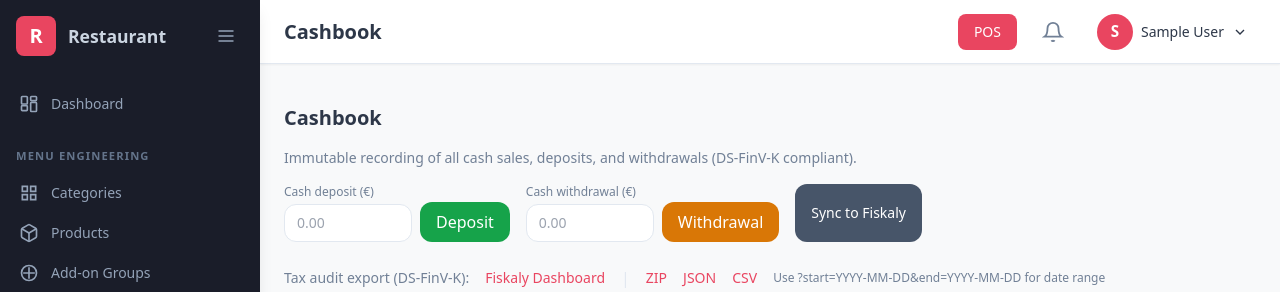
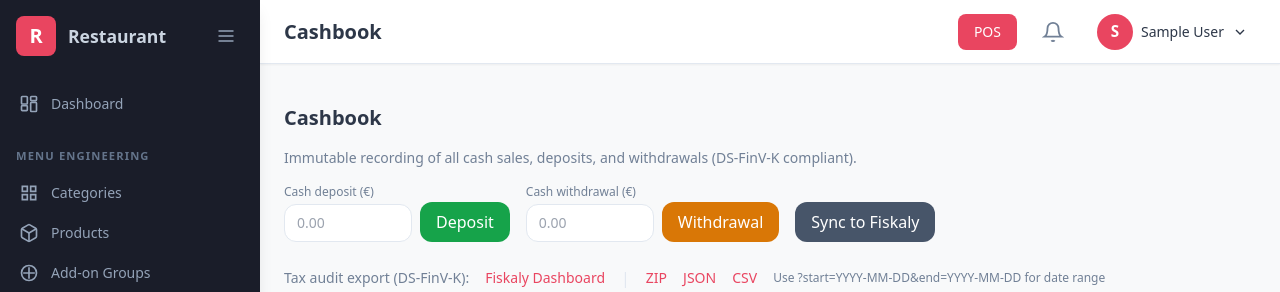
Before and after one commit to afhan-akhtar/Multi-Tenant-Restaurant-Saas-Platform, a Next.js app: page /cashbook in a window 1280 px wide. Shown: the top 292 px of the page. Built offline with nearby package versions, Linux system fonts and the light colour scheme; no server answers; the database is empty; sample sign-in values are in the browser's storage.

Commit message:
update sync to Fiskaly button UI

```diff
--- a/app/components/CashbookClient.js
+++ b/app/components/CashbookClient.js
@@ -133,7 +133,7 @@ export default function CashbookClient() {
         type="button"
         onClick={handleSyncToFiskaly}
         disabled={!!loading || syncStatus === "syncing"}
-        className="py-2 px-4 rounded-lg font-medium bg-slate-600 text-white hover:bg-slate-700 disabled:opacity-60 text-sm"
+        className="py-2 px-4 rounded-lg font-medium bg-slate-600 text-white hover:bg-slate-700 disabled:opacity-60 self-end"
         title="Submit Cash Point Closing to Fiskaly – data will appear in Dashboard DSFinV-K Exports"
       >
         {syncStatus === "syncing" ? <Spinner size="sm" className="text-white" /> : syncStatus || "Sync to Fiskaly"}
```
